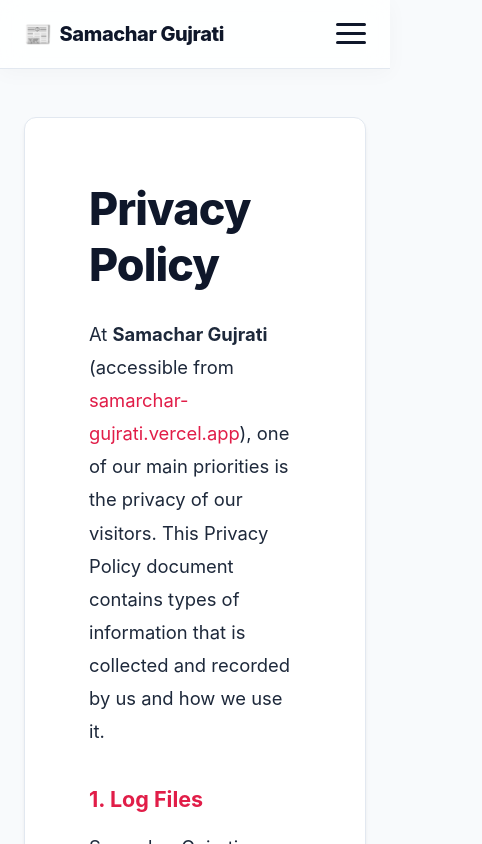
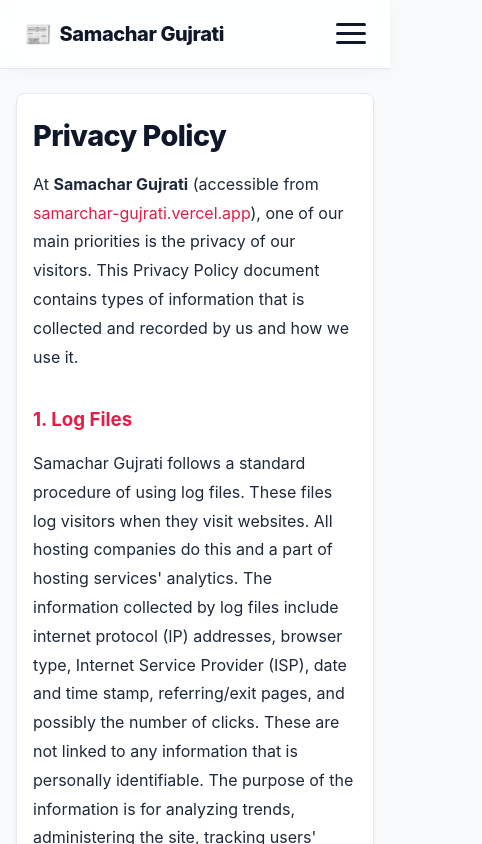
Before and after one commit to kirtankya/ai_studio, a Next.js app in the folder frontend/: page /privacy-policy in a window 390 px wide. Shown: the top 844 px of the page, 482 px wide, since content can reach past the window. Built offline with nearby package versions, Linux system fonts and the light colour scheme; no server answers.

Commit message:
feat: add contact page and define global design system styles

```diff
--- a/frontend/src/app/contact/page.js
+++ b/frontend/src/app/contact/page.js
@@ -15,7 +15,7 @@
         <h3 style={{ marginTop: '2rem', marginBottom: '0.75rem', color: 'var(--primary-color)' }}>Get in Touch</h3>
         <p>You can reach our team directly at the email address below. We try to respond to all inquiries as soon as possible.</p>
 
-        <div style={{ marginTop: '1.5rem', padding: '1.5rem', background: 'var(--background)', borderRadius: '8px', border: '1px solid var(--border-color)', display: 'inline-block' }}>
+        <div style={{ marginTop: '1.5rem', padding: '1.5rem', background: 'var(--background)', borderRadius: '8px', border: '1px solid var(--border-color)', display: 'inline-block', maxWidth: '100%', wordBreak: 'break-word' }}>
           <p style={{ margin: 0, fontSize: '1.1rem' }}>
             📧 <strong>Email:</strong> <a href="mailto:thepixellight025@gmail.com" style={{ color: 'var(--primary-color)', textDecoration: 'none', fontWeight: 'bold' }}>thepixellight025@gmail.com</a>
           </p>
--- a/frontend/src/app/globals.scss
+++ b/frontend/src/app/globals.scss
@@ -592,6 +592,8 @@
     font-size: 1.15rem;
     line-height: 1.8;
     color: var(--text-color);
+    word-wrap: break-word;
+    overflow-wrap: break-word;
 
     p {
       margin-bottom: 1.5rem;
@@ -951,4 +953,22 @@
   .grid {
     grid-template-columns: 1fr;
   }
+
+  .container {
+    padding: 1.5rem 1rem;
+  }
+
+  .article-page {
+    padding: 1.5rem 1rem;
+    border-radius: 8px;
+
+    h1 {
+      font-size: 1.8rem;
+      margin-bottom: 1rem;
+    }
+
+    .desc {
+      font-size: 1rem;
+    }
+  }
 }
```
